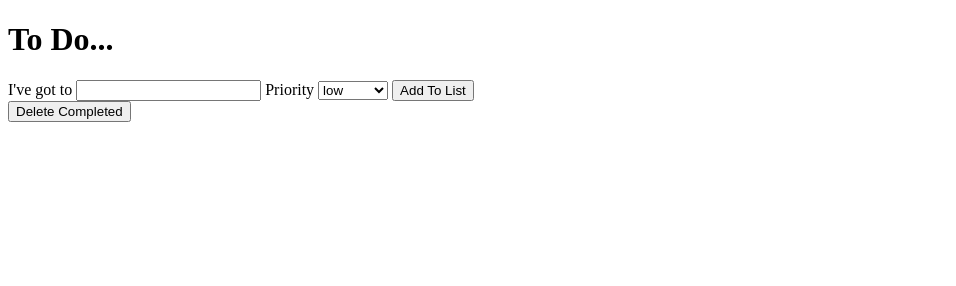
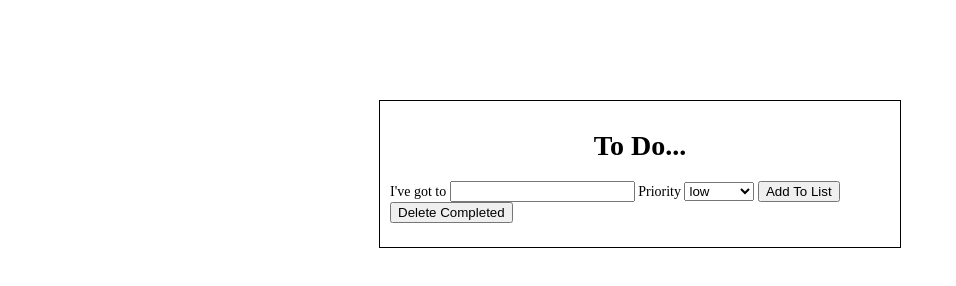
Before and after one commit to NathanHinks/SoC-hackathon-week-4, a plain HTML site: page FrontEnd/index.html in a window 1280 px wide. Shown: the whole page, without its empty margins (0-956 px from the left). Drawn offline with Linux system fonts and the light colour scheme; no server answers.

Commit message:
started css

```diff
--- a/FrontEnd/index.html
+++ b/FrontEnd/index.html
@@ -8,6 +8,7 @@
     <link rel="stylesheet" href="./styles.css" />
   </head>
   <body>
+    <div class="container">
       <h1>To Do...</h1>
       <form id="input-form">
         <label>
@@ -26,6 +27,7 @@
       </form>
       <button class="delete-completed">Delete Completed</button>
       <ul id="main-list"></ul>
+    </div>
     <script src="./main.js"></script>
   </body>
 </html>
--- a/FrontEnd/styles.css
+++ b/FrontEnd/styles.css
@@ -1,3 +1,18 @@
+
 .completed {
-  color: lightgreen;
+  color: rgb(148, 204, 148);
+  opacity: 0.6;
 }
+
+.container {
+  border: 1px solid black;
+  font-family: 'Times New Roman', Times, serif;
+  font-size: 14px;
+  margin: 100px auto;
+  max-width: 500px;
+  padding: 10px;
+}
+
+h1 {
+  text-align: center;
+}
```
Lines whose indentation alone changed are shown as unchanged.
